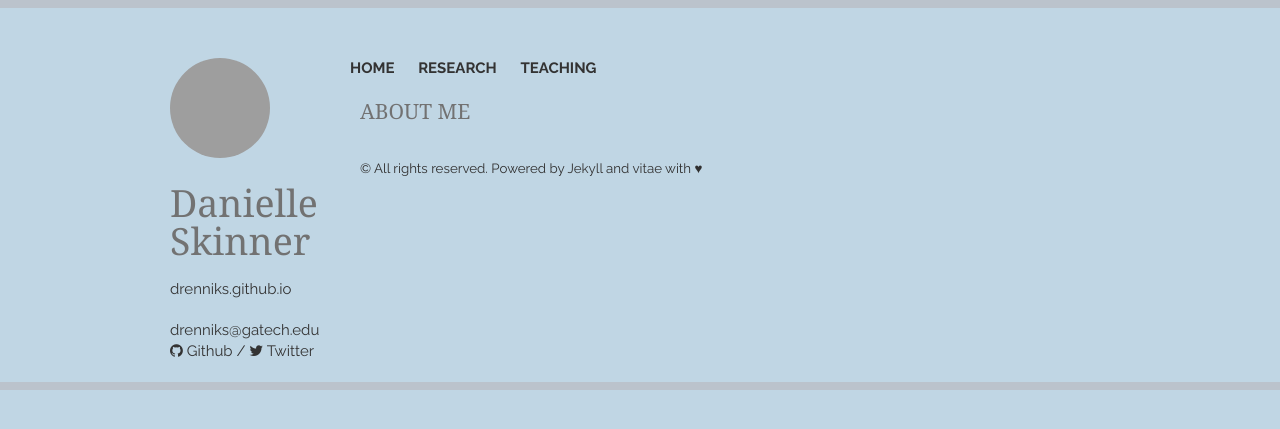
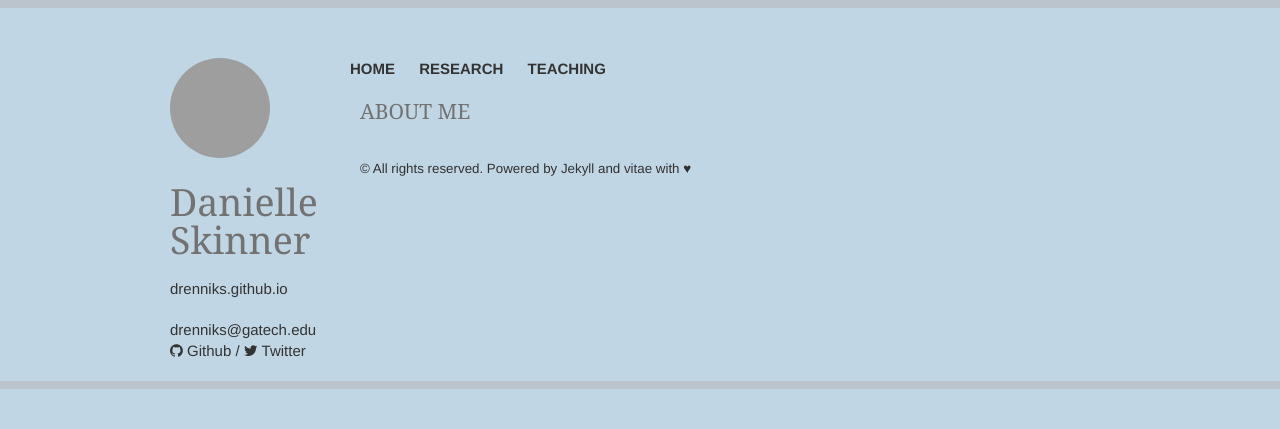
Before and after one commit to drenniks/drenniks.github.io, a Jekyll site: the page built from index.html, in a window 1280 px wide. Shown: the top 429 px of the page. Built offline with Jekyll 4.4.1, drawn with Linux system fonts in a browser that asks for light colours; nearby versions of some CDN libraries; the list of posts is cut into pages by our own code.

Commit message:
changing fonts

```diff
--- a/static/css/layout.css
+++ b/static/css/layout.css
@@ -1,7 +1,7 @@
 @import url(https://fonts.googleapis.com/css?family=Raleway:700,400);
 
 body {
-    font-family: "Raleway", Helvetica, Arial, sans-serif;
+    font-family: "Markazi", Helvetica, Arial, sans-serif;
     font-size: 15px;
     line-height: 21px;
     color: rgb(48, 48, 48);
```
